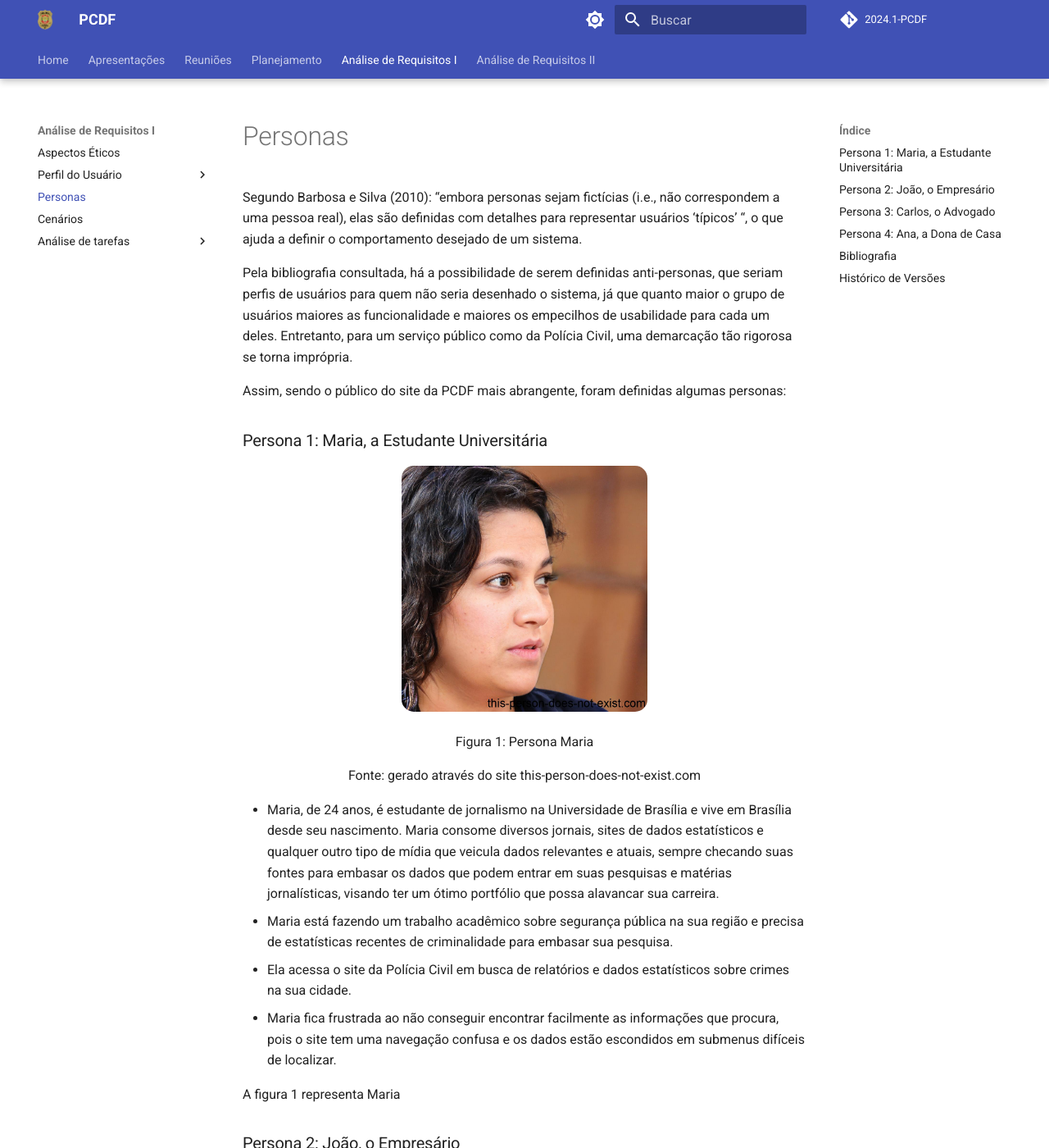
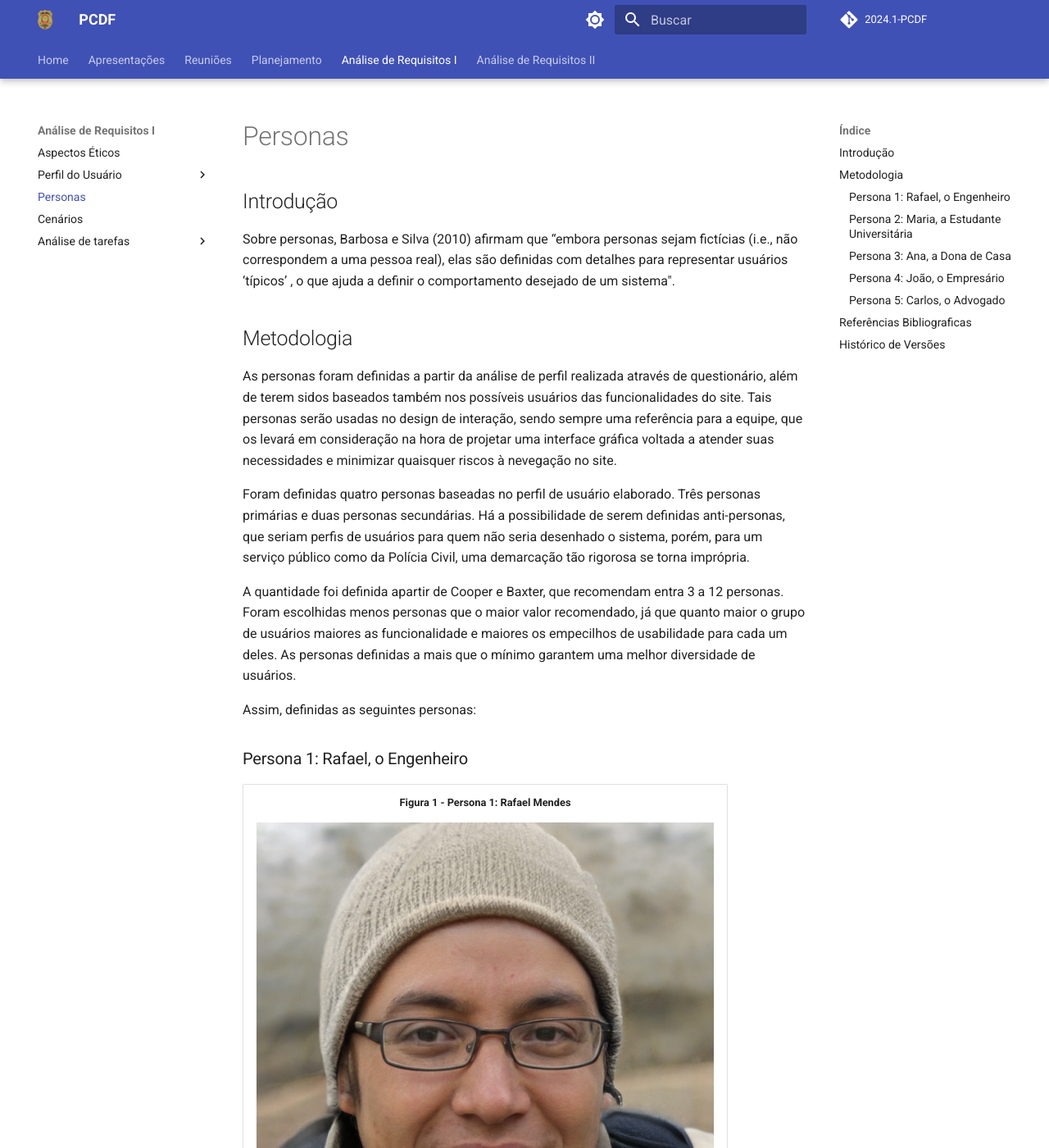
Before and after one commit to Interacao-Humano-Computador/2024.1-PCDF, an MkDocs documentation site: the page built from docs/analise_requisitos1/personas.md, in a window 1280 px wide and 1400 px high. Shown: the whole window at 82% size. Built offline with MkDocs 1.6.1 and Material for MkDocs 9.7.7, drawn with Linux system fonts in a browser that asks for light colours; comment, search, counter and statistics services are not loaded; some of the changed text lies outside the part shown.

Commit message:
Correção de personas

```diff
--- a/docs/analise_requisitos1/personas.md
+++ b/docs/analise_requisitos1/personas.md
@@ -1,72 +1,98 @@
-Segundo Barbosa e Silva (2010): “embora personas sejam fictícias (i.e., não correspondem a uma pessoa real), elas são definidas com detalhes para representar usuários ‘típicos’ “, o que ajuda a definir o comportamento desejado de um sistema.
+## Introdução
 
-Pela bibliografia consultada, há a possibilidade de serem definidas anti-personas, que seriam perfis de usuários para quem não seria desenhado o sistema, já que quanto maior o grupo de usuários maiores as funcionalidade e maiores os empecilhos de usabilidade para cada um deles. Entretanto, para um serviço público como da Polícia Civil, uma demarcação tão rigorosa se torna imprópria.
+Sobre personas, Barbosa e Silva (2010) afirmam que “embora personas sejam fictícias (i.e., não correspondem a uma pessoa real), elas são definidas com detalhes para representar usuários ‘típicos’ , o que ajuda a definir o comportamento desejado de um sistema".
 
-Assim, sendo o público do site da PCDF mais abrangente, foram definidas algumas personas:
-### Persona 1: Maria, a Estudante Universitária
+## Metodologia
+
+As personas foram definidas a partir da análise de perfil realizada através de questionário, além de terem sidos baseados também nos possíveis usuários das funcionalidades do site. Tais personas serão usadas no design de interação, sendo sempre uma referência para a equipe, que os levará em consideração na hora de projetar uma interface gráfica voltada a atender suas necessidades e minimizar quaisquer riscos à nevegação no site.
+
+Foram definidas quatro personas baseadas no perfil de usuário elaborado. Três personas primárias e duas personas secundárias. Há a possibilidade de serem definidas anti-personas, que seriam perfis de usuários para quem não seria desenhado o sistema, porém, para um serviço público como da Polícia Civil, uma demarcação tão rigorosa se torna imprópria.
+
+A quantidade foi definida apartir de Cooper e Baxter, que recomendam entra 3 a 12 personas. Foram escolhidas menos personas que o maior valor recomendado, já que quanto maior o grupo de usuários maiores as funcionalidade e maiores os empecilhos de usabilidade para cada um deles. As personas definidas a mais que o mínimo garantem uma melhor diversidade de usuários.
+
+Assim, definidas as seguintes personas:
+
+### Persona 1: Rafael, o Engenheiro
+
+| <p style="text-align: center">Figura 1 - Persona 1: Rafael Mendes </p><figure markdown>![ Persona Primária Rafael Mende ](../../assets/Analise_Requisitos/rafael.png)<figcaption>Fonte: gerado através do site this-person-does-not-exist.com</figcaption></figure> |
+| ------------------- |
+| **Status**: Persona Primária|
+| **Nome**: Rafael Mendes|
+| **Gênero**: Masculino |
+| **Idade**: 30 anos |
+| **Profissão**: Engenheiro Civil |
+| **Escolaridade**: Ensino superior completo |
+| **Estado Civil**: Casaado |
+| **Objetivo**: <br> **Pessoal e Final:** Viajar pelo mundo e conhecer as mais diversas culturas mundo a fora <br>**Corporativo:** Ser reconhecido pelos seus colegas e clientes e alcançar cargos de liderança<br> **Experiência** Sentir que viveu a vida ao máximo |
+| **Expectativa**: O site por ser do estado pode não ser desorganizado |
+| **Requisitos**: Relatar incidentes/acidentes de trânsito |
 
 
-<p style="text-align: center">
-    <img src="../../assets/Analise_Requisitos/maria.jpeg" alt="maria" style="border-radius: 5%; width: 300px;"/>
-</p>
-<p style="text-align: center">Figura 1: Persona Maria</p>
-<p style="text-align: center">Fonte: gerado através do site this-person-does-not-exist.com</p>
+### Persona 2: Maria, a Estudante Universitária
 
-* Maria, de 24 anos, é estudante de jornalismo na Universidade de Brasília e vive em Brasília desde seu nascimento. Maria consome diversos jornais, sites de dados estatísticos e qualquer outro tipo de mídia que veicula dados relevantes e atuais, sempre checando suas fontes para embasar os dados que podem entrar em suas pesquisas e matérias jornalísticas, visando ter um ótimo portfólio que possa alavancar sua carreira.
-* Maria está fazendo um trabalho acadêmico sobre segurança pública na sua região e precisa de estatísticas recentes de criminalidade para embasar sua pesquisa.
-* Ela acessa o site da Polícia Civil em busca de relatórios e dados estatísticos sobre crimes na sua cidade.
-* Maria fica frustrada ao não conseguir encontrar facilmente as informações que procura, pois o site tem uma navegação confusa e os dados estão escondidos em submenus difíceis de localizar.
+| <p style="text-align: center">Figura 2- Persona Primária Maria Gabriela de Jesus</p><figure markdown>![Persona Primária Maria Eduarda de Oliveira](../../assets/Analise_Requisitos/maria.jpeg)<figcaption>Fonte: gerado através do site this-person-does-not-exist.com</figcaption></figure> |
+| ------------------- |
+| **Status**: Persona Primária |
+| **Nome**: Maria Gabriela de Jesus |
+| **Gênero**: Feminino |
+| **Idade**: 24 anos |
+| **Profissão**: Estudante, graduando em jornalismo |
+| **Escolaridade**: Médio completo |
+| **Estado Civil**: Solteira|
+| **Objetivo**: <br> **Pessoal e Final:** Se tornar uma pessoa melhor e ajudar a sociedade <br>**Corporativo:** Informar pessoas e denunciar realidades pouco cabíveis a uma boa qualidade de vida do seu povo<br> **Experiência** Sentir-se útil á sociedade|
+| **Expectativa**: Acredita que pode obter informações relevantes sobre a criminalidade na região onde trabalha/mora |
+| **Requisitos**: Conseguir encontrar dados estatísticos de sua preferência |
 
-A figura 1 representa Maria
-### Persona 2: João, o Empresário
+### Persona 3: Ana, a Dona de Casa
 
-<p style="text-align: center">
-    <img src="../../assets/Analise_Requisitos/joao.jpeg" alt="ababaab" style="border-radius: 5%; width: 300px;"/>
-</p>
-<p style="text-align: center">Figura 2: Persona João</p>
-
-<p style="text-align: center">Fonte: gerado através do site this-person-does-not-exist.com</p>
-
-* João, 46 anos, é dono de uma pequena empresa no DF. A empresa já completa 15 anos desde sua fundação e tem prosperado ao longo dos anos. Porém a região sofre com altos indices de criminalidade e João precisa obter informações sobre como registrar um boletim de ocorrência online após um incidente em seu estabelecimento.
-* Ele acessa o site da Polícia Civil para encontrar orientações claras sobre como proceder e quais documentos são necessários.
-João fica satisfeito ao encontrar uma seção específica no site dedicada a orientações para empresários e um formulário de boletim de ocorrência online de fácil acesso.
-* João conclui o registro do boletim de ocorrência de forma rápida e eficiente, graças às instruções claras fornecidas no site.
-
-A figura 2 representa João
-### Persona 3: Carlos, o Advogado
+| <p style="text-align: center">Figura 3 - Persona: 3: Ana Maria Lacerda </p><figure markdown>![ Persona Primária Ana Maria Lacerda ](../../assets/Analise_Requisitos/ana.jpeg)<figcaption>Fonte: gerado através do site this-person-does-not-exist.com</figcaption></figure> |
+| ------------------- |
+| **Status**: Persona Primária |
+| **Nome**: Ana Maria Lacerda |
+| **Gênero**: Feminino |
+| **Idade**: 45 anos |
+| **Profissão**: Dona de casa |
+| **Escolaridade**: Ensino Fundamental Completo |
+| **Estado Civil**: Casada |
+| **Objetivo**: <br> **Pessoal e Final:** Viajar pelo Brasil <br>**Corporativo:** Criar seus filhos para serem grandes pessoas <br> **Experiência** Ir a formatura dos seus filhos |
+| **Expectativa**: Não tem expectativas |
+| **Requisitos**: Poder agendar a retirada do RG de um dos seus filhos  |
 
 
-<p style="text-align: center">
-    <img src="../../assets/Analise_Requisitos/carlos.jpeg" alt="ababaab" style="border-radius: 5%; width: 300px;"/>
-</p>
-<p style="text-align: center">Figura 3: Persona Carlos</p>
-<p style="text-align: center">Fonte: gerado através do site this-person-does-not-exist.com</p>
+### Persona 4: João, o Empresário
 
-* Carlos, 38 anos, é formado em direito e há 13 anos trabalha como advogado penal. Pedro possui sua própria agência de advocacia, atendendo vários clientes acusados de cometer os mais variados crimes. Ao defender seus clientes, Pedro busca o máximo de informações sobre cada uma das partes envolvidas no processo, tais como procedimentos legais e antecedentes criminais para representar um cliente em um caso criminal.
-* Ele navega pelo site em busca de recursos úteis, como formulários de solicitação, instruções de procedimentos legais e contatos de unidades especializadas.
-* Carlos fica frustrado ao encontrar informações desatualizadas e links quebrados em algumas seções do site, o que dificulta sua busca por recursos relevantes.
-* Ele acaba contatando diretamente a Polícia Civil por telefone para obter as informações necessárias, perdendo tempo e eficiência no processo.
+| <p style="text-align: center">Figura 4 - Persona 4: João Cardoso Filho </p><figure markdown>![ Persona Secundária João Cardoso Filho ](../../assets/Analise_Requisitos/joao.jpeg)<figcaption>Fonte: gerado através do site this-person-does-not-exist.com</figcaption></figure> |
+| ------------------- |
+| **Status**: Persona Secundária |
+| **Nome**:  João Cardoso Filho |
+| **Gênero**: Masculino |
+| **Idade**:  46 anos |
+| **Profissão**: Autonomo |
+| **Escolaridade**: Ensino Médio  |
+| **Estado Civil**: Divorciado |
+| **Objetivo**: <br> **Pessoal e Final:** Ver seus filhos se formarem <br>**Corporativo:** Expandir sua pequena empresa para mais cidades ou bairros<br> **Experiência** Viver uma vida sossegada |
+| **Expectativa**: Vai ter problemas na utilização pois não é grande adepto a navegação web|
+| **Requisitos**: Realizar denuncias e boletins de ocorrência |
 
-A figura 3 representa Carlos
-### Persona 4: Ana, a Dona de Casa
+### Persona 5: Carlos, o Advogado
+
+| <p style="text-align: center">Figura 5 - Persona 5: Carlos José de Oliveira  </p><figure markdown>![ Persona Secundária Carlos José de Oliveira  ](../../assets/Analise_Requisitos/carlos.jpeg)<figcaption>Fonte: gerado através do site this-person-does-not-exist.com</figcaption></figure> |
+| ------------------- |
+| **Status**: Persona Secundária|
+| **Nome**: Carlos José de Oliveira  |
+| **Gênero**: Masculino |
+| **Idade**: 38 anos |
+| **Profissão**: Advogado |
+| **Escolaridade**: Ensino Superior Completo |
+| **Estado Civil**: Casado |
+| **Objetivo**: <br> **Pessoal e Final:** Se tornar um escritor renomado <br>**Corporativo:** Ter seu próprio escritório de advocacia <br> **Experiência** Se tornar um especialisa em direiro penal |
+| **Expectativa**: Encontrar com facilidade o que está buscando |
+| **Requisitos**: Poder validar documentos emitidos pela polícia |
 
 
-<p style="text-align: center">
-    <img src="../../assets/Analise_Requisitos/ana.jpeg" alt="ababaab" style="border-radius: 5%; width: 300px;"/>
-</p>
-<p style="text-align: center">Figura 4: Persona Ana</p>
-
-<p style="text-align: center">Fonte: gerado através do site this-person-does-not-exist.com</p>
-
-* Ana, 35 anos, é dona de casa e junto com seu marido possui três filhos, todos menores de idade. Ana quer que seus filhos cresçam e se tornem bons cidadãos, exerçam seus direitos e vivam sob a lei vigente onde quer que morem. Em algum momento da vida de cada um deles, Ana precisará tirar sua carteira de identidade, assim como precisará pedir uma segunda via em caso de perda ou caso a identidade sofra danos físicos preocupada com a segurança de sua família e de seu bairro.
-* Ela acessa o site da Polícia Civil em busca de dicas de segurança e informações sobre como relatar atividades suspeitas na vizinhança.
-* Ana fica aliviada ao encontrar uma seção dedicada a dicas de segurança para residências, incluindo medidas preventivas e conselhos sobre como proteger sua família e seus pertences. Além disso, ela descobre um formulário de denúncia online que permite relatar anonimamente atividades suspeitas à polícia.
-* Sentindo-se mais informada e capacitada, Ana implementa algumas das sugestões de segurança em sua casa e usa o formulário de denúncia para relatar uma atividade suspeita que observou recentemente em sua vizinhança.
-
-A figura 4 representa Ana
-
-## Bibliografia
+## Referências Bibliograficas
 > BARBOSA, S.D.J.; SILVA, B.S. Interação Humano-Computador. Editora Campus-Elsevier, 2010.
+> Courage, C. & Baxter, K. Understanding your users: a practical guide to user requirements, methods, tools, and techniques. San Francisco, CA: Morgan KaufmannPublishers, 2005.
 
 ## Histórico de Versões
       Tabela que descreve o Histórico de Versões
```
Also changed, not shown: other parts of docs/analise_requisitos1/personas.md (+1 -0 lines), docs/assets/Analise_Requisitos/ana.jpeg.
